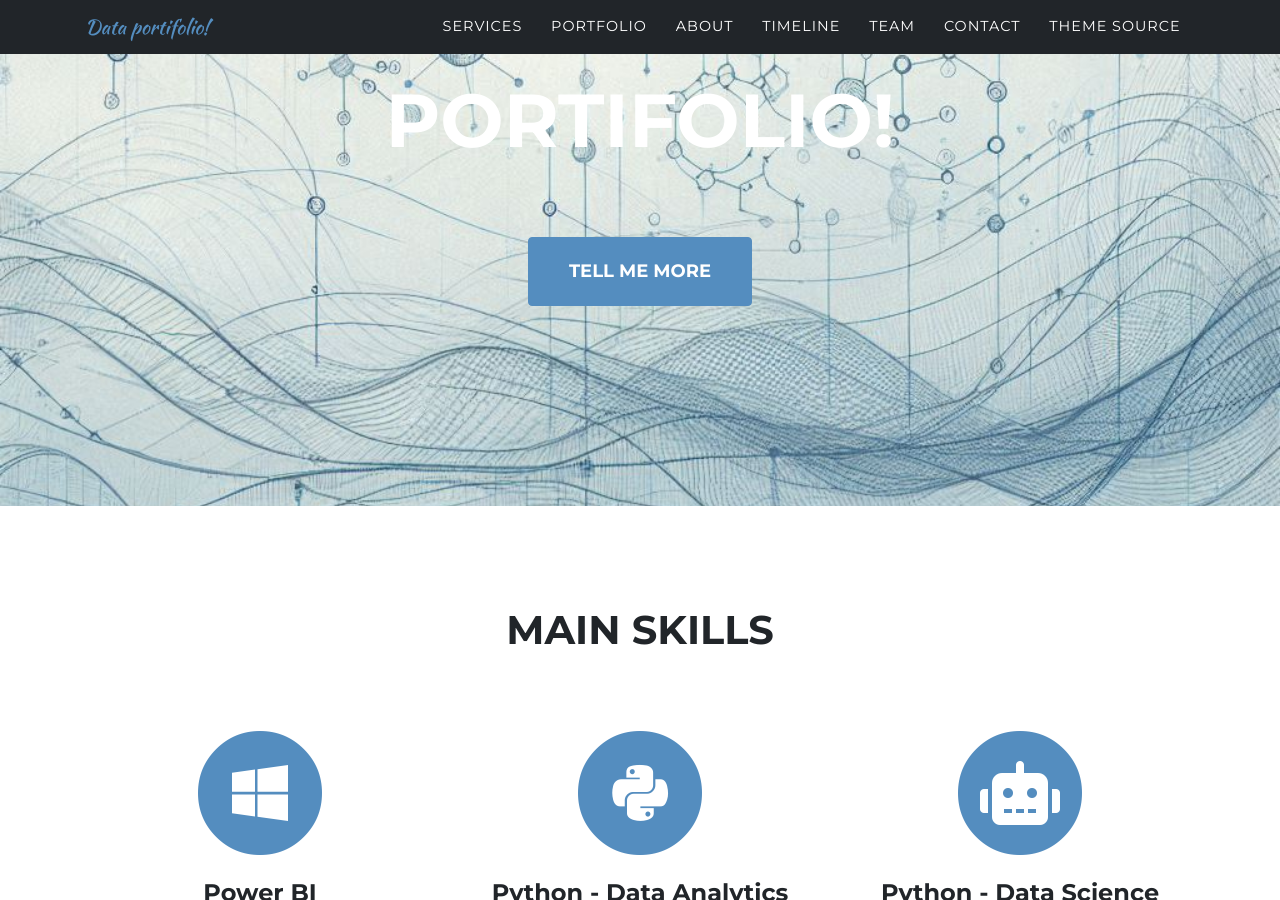
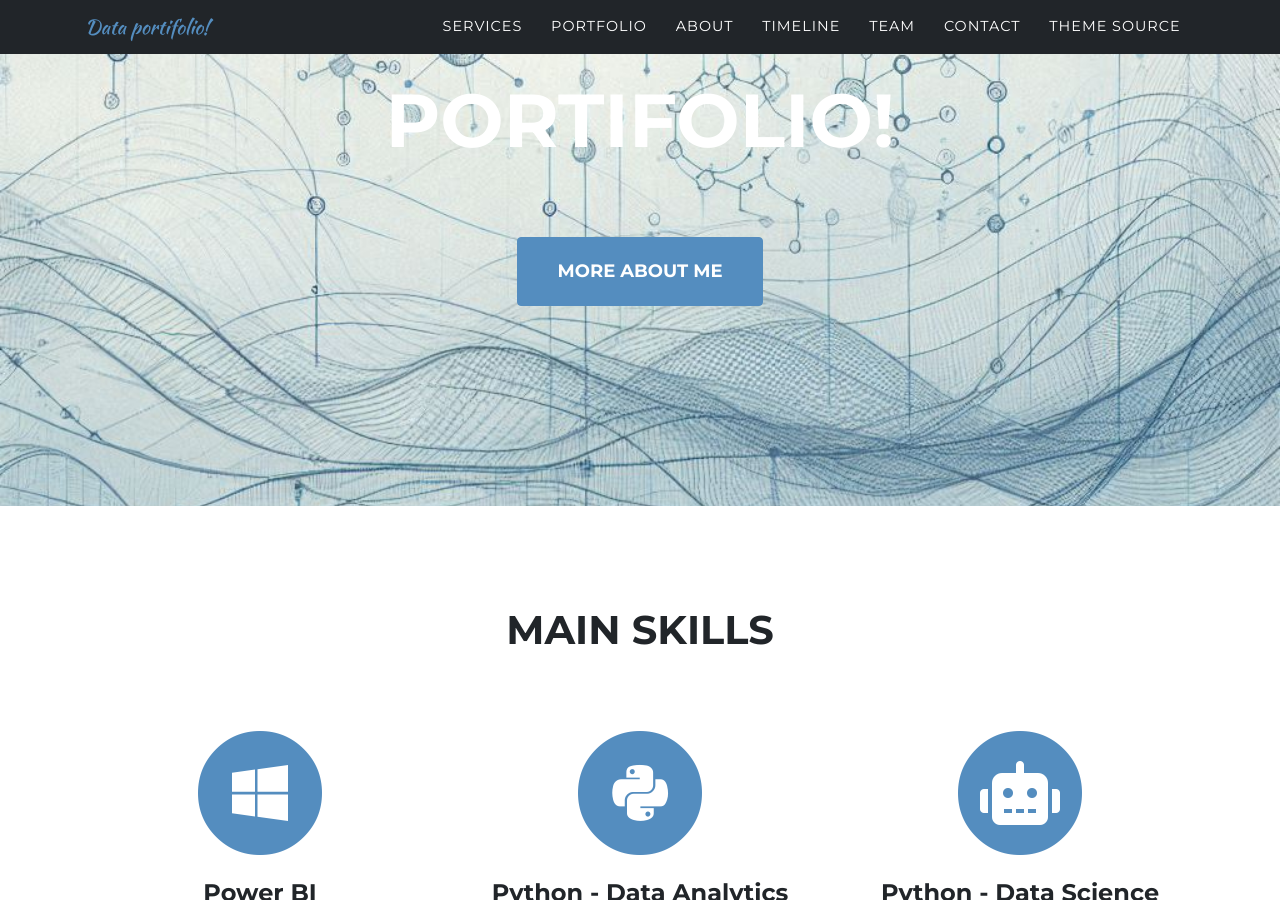
Before and after one commit to lcszarpellon/lucas_zarpellon-Portfolio, a Jekyll site: the page built from index.md, in a window 1280 px wide and 900 px high, scrolled down 471 px. Built offline with Jekyll 4.4.1, drawn with Linux system fonts in a browser that asks for light colours; some web fonts are replaced.

Commit message:
Update sitetext.yml

```diff
--- a/_data/sitetext.yml
+++ b/_data/sitetext.yml
@@ -13,9 +13,7 @@ en: &DEFAULT_EN
   header:
     title: "Hello, I'm Lucas Zarpellon"
     text: "Welcome to my Data Portifolio!"
-    color: "#red"
-    button: "Tell Me More"
-    bg: "#red"
+    button: "More About Me"
     buttonlink: "#services"
 
   services:
```
